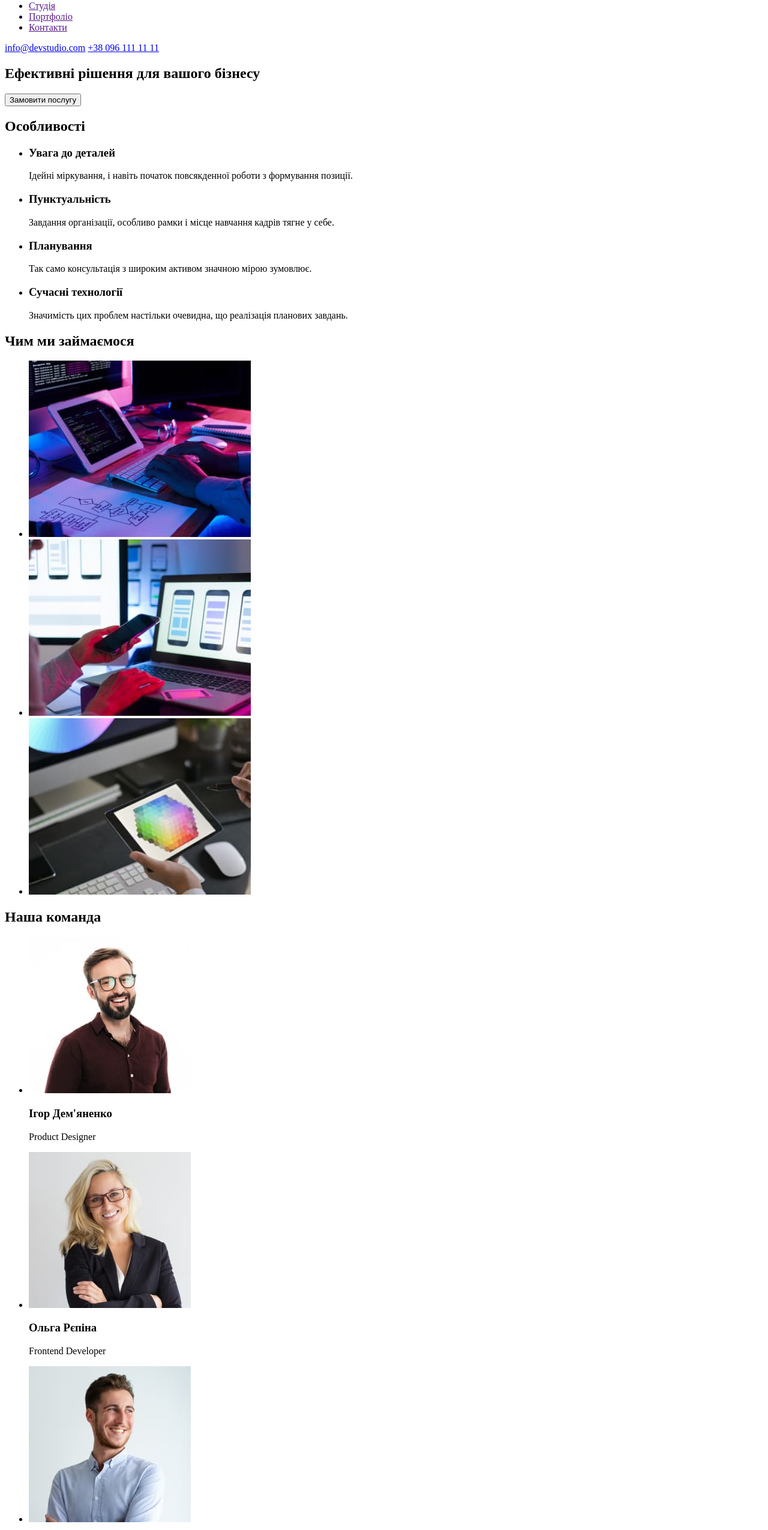
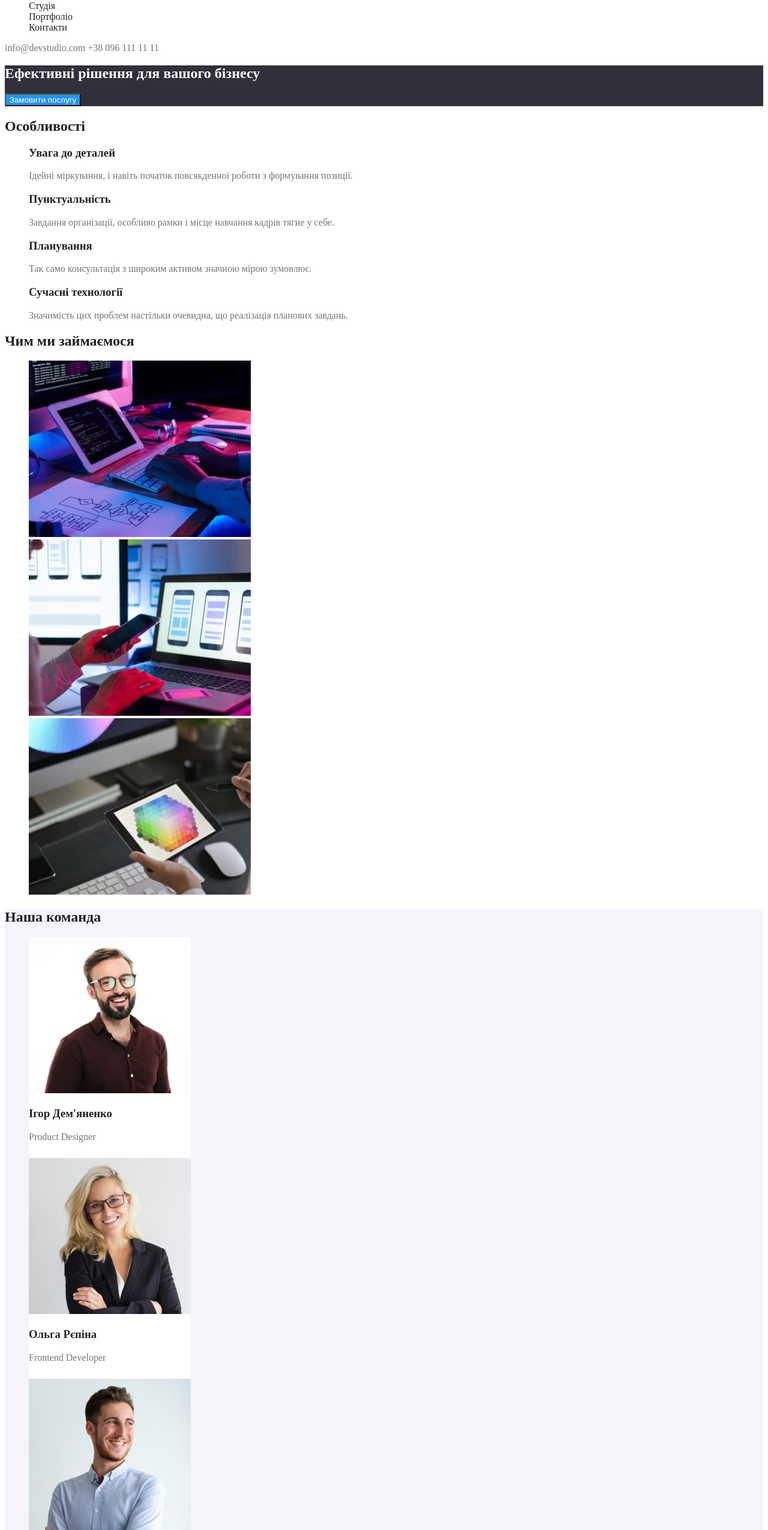
Before and after one commit to OleksandrDovgal/jss-2022-hw-02, a plain HTML site: page index.html in a window 1280 px wide. Shown: the part 41-2591 px from the top of the page at 60% size. Drawn offline with Linux system fonts and the light colour scheme.

Commit message:
add style.css, used CSS custom properties (variables) with color, edit index.html

```diff
--- /dev/null
+++ b/css/styles.css
@@ -0,0 +1,130 @@
+:root {
+    --primary-text-color: #757575;
+    --title-text-color: #212121;
+    --accent-color: #2196F3;
+    --primary-bg-color: #ffffff;
+    --secondary-bg-color: #2F303A;
+    --third-bg-color: #F5F4FA;
+    --header-logo-black-color: #000000;
+    --footer-contacts-color: rgba(255, 255, 255, 0.6);
+}
+
+body {
+    color: var(--primary-text-color);
+    background-color: var(--primary-bg-color);
+}
+
+/* main bgc: #FFFFFF; */
+/* section-Наша-команда background: #F5F4FA; */
+/* secondary background: #2F303A; */
+/* Team background: #F5F4FA; */
+
+
+/* Logo common styles in header & footer */
+.nonunderline {
+    text-decoration: none;
+}
+
+.logo-span {
+    color: var(--accent-color);
+}
+
+/* Text >Studio< in header logo */
+.header-logo {
+    color: var(--header-logo-black-color);
+}
+
+/* Відміна disc для ul > li */
+.list {
+    list-style: none;
+}
+
+/* Site nav */
+.site-nav .link {
+    color: var(--title-text-color);
+    text-decoration: none;
+}
+
+.site-nav .link:hover,
+.site-nav .link:focus {
+    color: var(--accent-color);
+}
+
+/* Phone & email links common style */
+.links {
+    color: var(--primary-text-color);
+    text-decoration: none;
+}
+
+/* Header email & phone links*/
+.header-contacts:hover,
+.header-contacts:focus {
+    color: var(--accent-color);
+}
+
+/* Hero */
+.hero {
+    color: var(--primary-bg-color);
+    background-color: var(--secondary-bg-color);
+}
+
+.hero-btn {
+    --btn-color: #ffffff;
+    color: var(--btn-color);
+    background-color: var(--accent-color);
+    cursor: pointer;
+}
+
+/* Section */
+.section-title {
+    color: var(--title-text-color);
+}
+
+/* Features */
+.feature-list .title {
+    color: var(--title-text-color);
+}
+
+/* Our Team */
+.third-bgc {
+    background-color: var(--third-bg-color);
+}
+
+.team-member-card {
+    width: 270px;
+    height: 368px;
+    background-color: var(--primary-bg-color);
+}
+
+
+
+/* Footer */
+.footer {
+    background: var(--secondary-bg-color);
+}
+
+/* Text >Studio< in footer logo */
+.footer-logo {
+    color: var(--primary-bg-color);
+}
+
+/* Location link */
+.location {
+    --location-text-color: #ffffff;
+    color: var(--location-text-color);
+}
+
+.location:hover,
+.location:focus {
+    color: var(--accent-color);
+}
+
+/* Footer email & phone links */
+.footer-contacts {
+    color: var(--footer-contacts-color);
+}
+
+.footer-contacts:hover,
+.footer-contacts:focus {
+    color: var(--accent-color);
+}
--- a/index.html
+++ b/index.html
@@ -1,104 +1,127 @@
 <!DOCTYPE html>
 <html lang="en">
+
 <head>
     <meta charset="UTF-8">
     <meta http-equiv="X-UA-Compatible" content="IE=edge">
     <meta name="viewport" content="width=device-width, initial-scale=1.0">
     <title>Студія</title>
+    <link rel="stylesheet" href="./css/styles.css">
 </head>
+
 <body>
+
     <!-- Header -->
-    <header class="header">
-        <a href="/" class="logo"><span class="logo-span">Web</span> Studio</a>
-
-        <nav class="navigation">
-            <ul class="navigation-list">
-                <li class="list-item"><a href="" class="navigation-link">Студія</a></li>
-                <li class="list-item"><a href="" class="navigation-link">Портфоліо</a></li>
-                <li class="list-item"><a href="" class="navigation-link">Контакти</a></li>
+    <header>
+        <a href="/" class="header-logo nonunderline"><span class="logo-span">Web</span> Studio</a>
+        <!-- Site navigation -->
+        <nav>
+            <ul class="site-nav list">
+                <li class="list-item"><a href="" class="link">Студія</a></li>
+                <li class="list-item"><a href="" class="link">Портфоліо</a></li>
+                <li class="list-item"><a href="" class="link">Контакти</a></li>
             </ul>
         </nav>
 
         <div class="header-contacts">
-            <a href="mailto:info@devstudio.com" class="email">info@devstudio.com</a>
-            <a href="tel:+380961111111" class="phone">+38 096 111 11 11</a>
+            <a href="mailto:info@devstudio.com" class="header-contacts links">info@devstudio.com</a>
+            <a href="tel:+380961111111" class="header-contacts links">+38 096 111 11 11</a>
         </div>
     </header>
 
     <!-- Main -->
     <main class="main">
-        <section class="hero-section">
-            <h1 class="hero-section-heading">Ефективні рішення для вашого бізнесу</h1>
-            <button class="hero-section-btn" type="button">Замовити послугу</button>
+        <!-- Hero section -->
+        <section class="hero">
+            <h1 class="hero-title">Ефективні рішення для вашого бізнесу</h1>
+            <button class="hero-btn" type="button">Замовити послугу</button>
         </section>
-
-        <div class="div-What-we-do">
-            <section class="section-Особливості">
-                <h2 class="section-hidden-heading">Особливості</h2><!-- сховати через CSS -->
-                <ul class="section-list-особливості">
-                    <li class="section-list-item-feature">
-                        <h3 class="feature-heading">Увага до деталей</h3>
-                        <p class="feature-paragraph">Ідейні міркування, і навіть початок повсякденної роботи з формування позиції.</p>
+        <!-- Особливості -->
+        <div>
+            <section class="section">
+                <h2 class="section-title hidden">Особливості</h2><!-- сховати через CSS -->
+                <ul class="feature-list list">
+                    <li class="feature-list-item">
+                        <h3 class="title">Увага до деталей</h3>
+                        <p class="text">Ідейні міркування, і навіть початок повсякденної роботи з формування позиції.
+                        </p>
                     </li>
-                    <li class="section-list-item-feature">
-                        <h3 class="feature-heading">Пунктуальність</h3>
-                        <p class="feature-paragraph">Завдання організації, особливо рамки і місце навчання кадрів тягне у себе.</p>
+                    <li class="feature-list-item">
+                        <h3 class="title">Пунктуальність</h3>
+                        <p class="text">Завдання організації, особливо рамки і місце навчання кадрів тягне у себе.</p>
                     </li>
-                    <li class="section-list-item-feature">
-                        <h3 class="feature-heading">Планування</h3>
-                        <p class="feature-paragraph">Так само консультація з широким активом значною мірою зумовлює.</p>
+                    <li class="feature-list-item">
+                        <h3 class="title">Планування</h3>
+                        <p class="text">Так само консультація з широким активом значною мірою зумовлює.</p>
                     </li>
-                    <li class="section-list-item-feature">
-                        <h3 class="feature-heading">Сучасні технології</h3>
-                        <p class="feature-paragraph">Значимість цих проблем настільки очевидна, що реалізація планових завдань.</p>
+                    <li class="feature-list-item">
+                        <h3 class="title">Сучасні технології</h3>
+                        <p class="text">Значимість цих проблем настільки очевидна, що реалізація планових завдань.</p>
                     </li>
                 </ul>
             </section>
-
-            <section class="section-Чим-ми-займаємося">
-                <h2 class="?">Чим ми займаємося</h2>
-                <ul class="section-list">
+            <!-- Чим ми займаємося -->
+            <section class="section">
+                <h2 class="section-title">Чим ми займаємося</h2>
+                <ul class="section-list list">
                     <li class="section-list-item">
                         <a href="">
-                            <img src="./images/architecting.jpg" alt="Стіл, на якому знаходяться: окуляри, алгоритм схема, блокнот з ручкою,декілька моніторів та планшет, за яким руки програміста набирають код на клавіатурі" width="370">
+                            <img src="./images/architecting.jpg"
+                                alt="Стіл, на якому знаходяться: окуляри, алгоритм схема, блокнот з ручкою,декілька моніторів та планшет, за яким руки програміста набирають код на клавіатурі"
+                                width="370">
                         </a>
                     </li>
                     <li class="section-list-item">
                         <a href="">
-                            <img src="./images/ui-designing.jpg" alt="Ноутбук із зображеннями варіацій дизайну мобільних додатків, за яким видно жіночі руки із мобільним" width="370">
+                            <img src="./images/ui-designing.jpg"
+                                alt="Ноутбук із зображеннями варіацій дизайну мобільних додатків, за яким видно жіночі руки із мобільним"
+                                width="370">
                         </a>
                     </li>
                     <li class="section-list-item">
                         <a href="">
-                            <img src="./images/designing.jpg" alt="Стіл, на якому знаходяться: мобільний, монітор, комп'ютерна мишка, клавіатура, над якою людські руки тримають планшет із зображенням кольорової гамми" width="370">
+                            <img src="./images/designing.jpg"
+                                alt="Стіл, на якому знаходяться: мобільний, монітор, комп'ютерна мишка, клавіатура, над якою людські руки тримають планшет із зображенням кольорової гамми"
+                                width="370">
                         </a>
                     </li>
                 </ul>
             </section>
         </div>
-
-        <section class="section-Наша-команда">
-            <h2 class="section-Наша-команда-heading">Наша команда</h2>
-            <ul class="section-list-team">
-                <li class="section-list-team-card">
-                    <img src="./images/product-designer.jpg" alt="Усміхнений брюнет з бородою, в окулярах та бордовій рубашці" width="270">
-                    <h3>Ігор Дем'яненко</h3>
-                    <p>Product Designer</p>
+        <!-- Наша команда -->
+        <section class="section third-bgc">
+            <h2 class="section-title">Наша команда</h2>
+            <ul class="section-list list">
+                <li class="section-list-item">
+                    <div class="team-member-card">
+                        <img src="./images/product-designer.jpg"
+                            alt="Усміхнений брюнет з бородою, в окулярах та бордовій рубашці" width="270">
+                        <h3 class="section-title">Ігор Дем'яненко</h3>
+                        <p>Product Designer</p>
+                    </div>
                 </li>
-                <li class="section-list-team-card">
-                    <img src="./images/frontend-developer.jpg" alt="Усміхнена блондинка в окулярах та піджаку" width="270">
-                    <h3>Ольга Рєпіна</h3>
-                    <p>Frontend Developer</p>
+                <li class="section-list-item">
+                    <div class="team-member-card">
+                        <img src="./images/frontend-developer.jpg" alt="Усміхнена блондинка в окулярах та піджаку"
+                            width="270">
+                        <h3 class="section-title">Ольга Рєпіна</h3>
+                        <p>Frontend Developer</p>
+                    </div>
                 </li>
-                <li class="section-list-team-card">
-                    <img src="./images/marketing.jpg" alt="Усміхнений шатен в світлій рубашці" width="270">
-                    <h3>Микола Тарасов</h3>
-                    <p>Marketing</p>
+                <li class="section-list-item">
+                    <div class="team-member-card">
+                        <img src="./images/marketing.jpg" alt="Усміхнений шатен в світлій рубашці" width="270">
+                        <h3 class="section-title">Микола Тарасов</h3>
+                        <p>Marketing</p>
+                    </div>
                 </li>
-                <li class="section-list-team-card">
-                    <img src="./images/ui-designer.jpg" alt="Ледь усміхнений брюнет з бородою, в чорних окулярах та чорній футболці " width="270">
-                    <h3>Михайло Єрмаков</h3>
-                    <p>UI Designer</p>
+                <li class="section-list-item">
+                    <div class="team-member-card">
+                        <img src="./images/ui-designer.jpg"
+                            alt="Ледь усміхнений брюнет з бородою, в чорних окулярах та чорній футболці " width="270">
+                        <h3 class="section-title">Михайло Єрмаков</h3>
+                        <p>UI Designer</p>
+                    </div>
                 </li>
             </ul>
         </section>
@@ -106,12 +129,15 @@
 
     <!-- Footer -->
     <footer class="footer">
-        <a href="/" class="logo"><span class="logo-span">Web</span> Studio</a>
+        <a href="/" class="footer-logo nonunderline"><span class="logo-span">Web</span> Studio</a>
         <address class="footer-address">
-            <a href="https://www.google.com.ua/maps/place/%D0%B1%D1%83%D0%BB%D1%8C%D0%B2%D0%B0%D1%80+%D0%9B%D0%B5%D1%81%D1%96+%D0%A3%D0%BA%D1%80%D0%B0%D1%97%D0%BD%D0%BA%D0%B8,+26,+%D0%9A%D0%B8%D1%97%D0%B2,+02000/@50.4265807,30.5383858,17z/data=!3m1!4b1!4m5!3m4!1s0x40d4cf0e033ecbe9:0x57a4dffefec77da0!8m2!3d50.4265807!4d30.5383858?hl=ua">м. Київ, пр-т Лесі Українки, 26</a><br>
-            <a href="mailto:info@devstudio.com" class="email">info@devstudio.com</a><br><!-- br правильно використаний чи огорнути div? -->
-            <a href="tel:+380961111111" class="phone">+38 096 111 11 11</a>
+            <a
+                href="https://www.google.com.ua/maps/place/%D0%B1%D1%83%D0%BB%D1%8C%D0%B2%D0%B0%D1%80+%D0%9B%D0%B5%D1%81%D1%96+%D0%A3%D0%BA%D1%80%D0%B0%D1%97%D0%BD%D0%BA%D0%B8,+26,+%D0%9A%D0%B8%D1%97%D0%B2,+02000/@50.4265807,30.5383858,17z/data=!3m1!4b1!4m5!3m4!1s0x40d4cf0e033ecbe9:0x57a4dffefec77da0!8m2!3d50.4265807!4d30.5383858?hl=ua" class="location nonunderline">м.
+                Київ, пр-т Лесі Українки, 26</a><br>
+            <a href="mailto:info@devstudio.com" class="footer-contacts links">info@devstudio.com</a><br>
+            <a href="tel:+380961111111" class="footer-contacts links">+38 096 111 11 11</a>
         </address>
     </footer>
 </body>
+
 </html>
```
